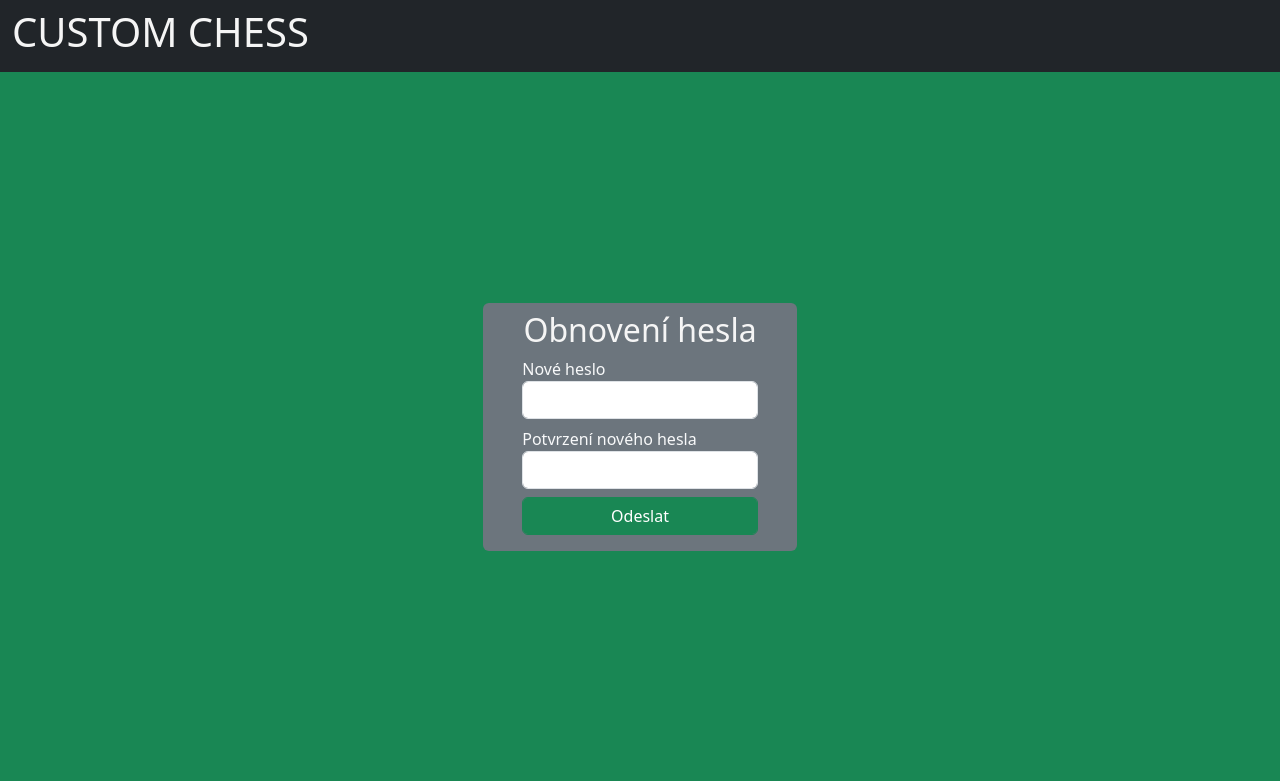
After one commit to TurekJakub/CustomChess, a Django app: page /verification/reset/1/1/ in a window 1280 px wide. The commit adds this page. Shown: the top 781 px of the page. Run offline with Django 4.2, Linux system fonts and the light colour scheme.

Commit message:
20/3/23 - verification templates pt. 2

```diff
--- a/Web_Client_Chaozz/chess_test/templates/chess_test/base.html
+++ b/Web_Client_Chaozz/chess_test/templates/chess_test/base.html
@@ -54,7 +54,14 @@
 
         </div>
     </nav>
-    {% block body %}{% endblock %}
+    {% block body %}
+     <div class="container-fluid d-flex align-items-center justify-content-center" style="height: calc(100vh - 90px);">
+        <div class="w-25 d-flex justify-content-center align-content-center bg-secondary rounded">
+            {% block body_content%}{%endblock body_content%}
+
+        </div>
+    </div>
+    {% endblock %}
 </body>
 <script src="https://cdn.jsdelivr.net/npm/bootstrap@5.3.0-alpha1/dist/js/bootstrap.bundle.min.js"
     integrity="sha384-w76AqPfDkMBDXo30jS1Sgez6pr3x5MlQ1ZAGC+nuZB+EYdgRZgiwxhTBTkF7CXvN"
--- a/Web_Client_Chaozz/chess_test/templates/chess_test/index.html
+++ b/Web_Client_Chaozz/chess_test/templates/chess_test/index.html
@@ -3,30 +3,27 @@
 
 {% extends "./base.html" %}
 {% block title %}CustomChess{% endblock %}
+
 <body>
-
-    {% block body %}
-    <div class="container-fluid d-flex align-items-center justify-content-center" style="height: calc(100vh - 90px);">
-        <div class="w-25 d-flex justify-content-center align-content-center bg-secondary rounded">
-
+    {% block body_content %}
     <form class="w-75 " method="post">
-                <h2>Přihlásit se</h2>
-                <div class="form-group">
+        {%block form %}
+        <h2 class=" mt-2">Přihlásit se</h2>
+        <div class="form-group mt-2">
             <label for="id_username">Uživatelské jmeno</label>
             <input class="form-control" id="id_username" name="username">
+        </div>
+        <div class="form-group mt-2">
+            <label for="id_password">Heslo</label>
+            <input type="password" class="form-control" id="id_password"  name="password">
+        </div>
+        <button class="form-control mb-3 mt-2 bg-success border-success text-white" type="submit"
+            class="btn btn-primary">Přihlásit</button>
 
-                </div>
-                {% block form_entry%}{%endblock%}
-                <div class="form-group">
-                    <label for="id_password">Heslo</label>
-                    <input type="password" class="form-control" id="id_password" placeholder="Password" name="password">
-                </div>
-                <button class="form-control mt-1 bg-success border-success text-white" type="submit" class="btn btn-primary">Přihlásit</button>
+        {%endblock%}
+    </form>
     <p class="text-danger">{{msg}}</p>
-            </form>
-        </div>
-    </div>
     {% endblock %}
+</body>
 
-</body>
 </html>
--- a/Web_Client_Chaozz/firstDjango/settings.py
+++ b/Web_Client_Chaozz/firstDjango/settings.py
@@ -130,10 +130,7 @@ USE_TZ = True
 # https://docs.djangoproject.com/en/4.1/howto/static-files/
 
 STATIC_URL = 'static/'
-STATICFILES_DIRS = [
-    BASE_DIR / "static/",
 
-]
 
 
 # Default primary key field type
--- /dev/null
+++ b/Web_Client_Chaozz/verification/templates/newpassword.html
@@ -0,0 +1,21 @@
+<!DOCTYPE html>
+<html lang="en">
+{%extends "chess_test/index.html"%}
+<body>
+    {%block form%}
+    <h2 class="mt-2">Obnovení hesla</h2>
+    <div class="form-group mt-2">
+        <label class="text-light" for="id_email">Nové heslo</label>
+        <input class="form-control" type="password" id="id_email" name="email">
+    </div>
+    <div class="form-group mt-2">
+        <label class="text-light" for="id_email">Potvrzení nového hesla</label>
+        <input class="form-control" type="password" id="id_email" name="email">
+    </div>
+    <button class="form-control mb-3 mt-2 bg-success border-success text-white" type="submit"
+    class="btn btn-primary">Odeslat</button>
+    {%endblock%}
+    {% block profile_visibility%}{%endblock%}
+
+</body>
+</html>
--- a/Web_Client_Chaozz/verification/urls.py
+++ b/Web_Client_Chaozz/verification/urls.py
@@ -4,5 +4,6 @@ from . import views
 urlpatterns = [
     path("reset/", views.password_reset, name="pasword_reset"),
     path("confirm/", views.confirmation, name="registration_confirmation"),
-
+    path("reset/<uid>/<token>/", views.set_new_password, name="set_new_password"),
+    path("success", views.success, name="set_new_password")
 ]
--- a/Web_Client_Chaozz/verification/views.py
+++ b/Web_Client_Chaozz/verification/views.py
@@ -1,6 +1,13 @@
-from django.shortcuts import render
-def password_reset():
-    pass
+from django.shortcuts import render,HttpResponse
+from django.template import loader
+def password_reset(request):
+     template = loader.get_template('resetpassword.html')
+     return HttpResponse(template.render())
+def set_new_password(request,uid,token):
+     template = loader.get_template('newpassword.html')
+     return HttpResponse(template.render())
 def confirmation():
     pass
+def success(request):
+      return render(request, './successtemplate.html', context={'action': 'Obnovení hesla vašeho účtu'})
 # Create your views here.
```
Also changed, not shown: Web_Client_Chaozz/verification/templates/failuretemplate.html (added, +10 -0 lines), Web_Client_Chaozz/verification/templates/resetpassword.html (+18 -0 lines), Web_Client_Chaozz/verification/templates/successtemplate.html (added, +18 -0 lines), Web_Client_Chaozz/chess_test/static/chess_test/background.png (added), 1 other file. Lines whose indentation alone changed are shown as unchanged.
